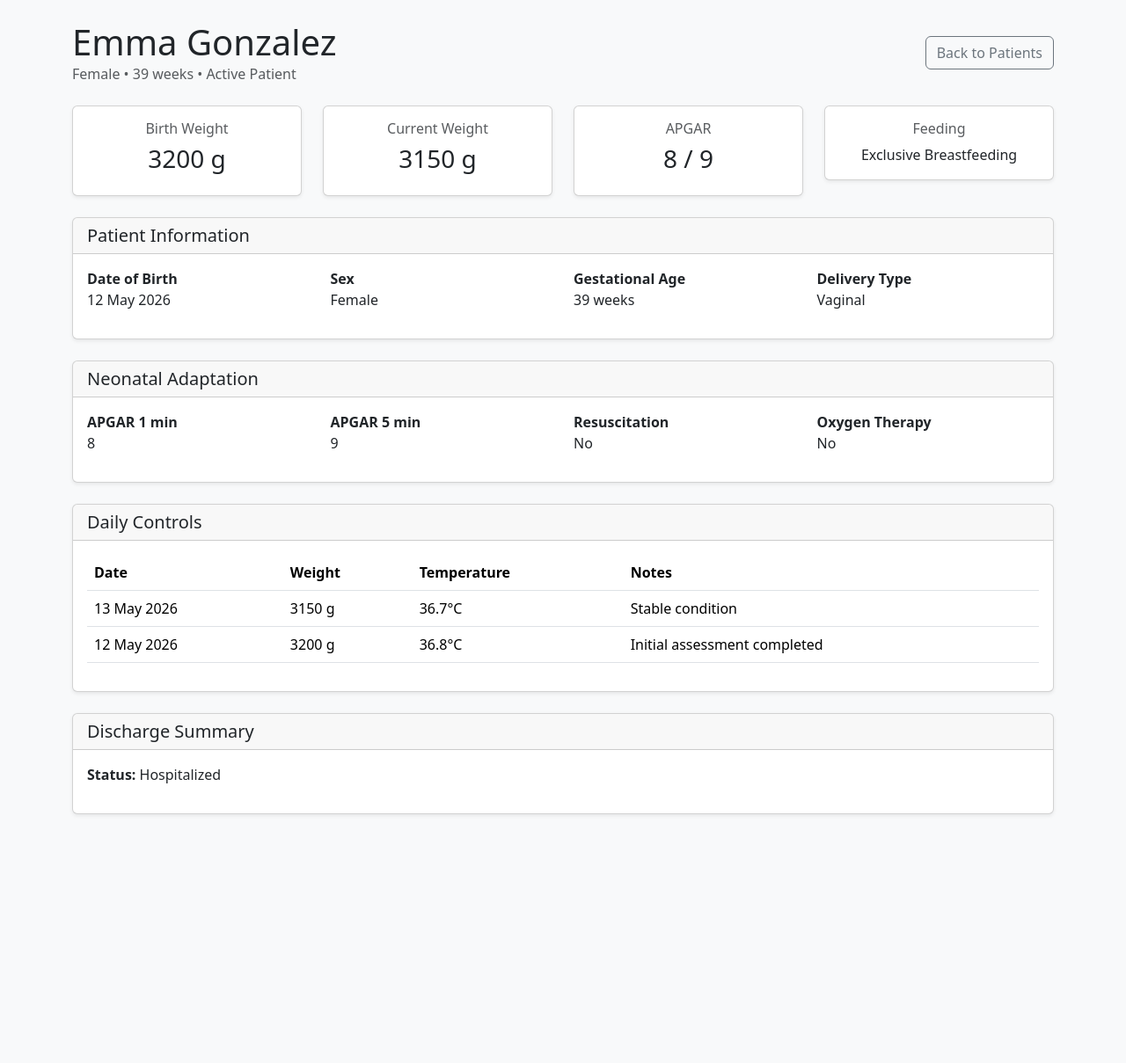
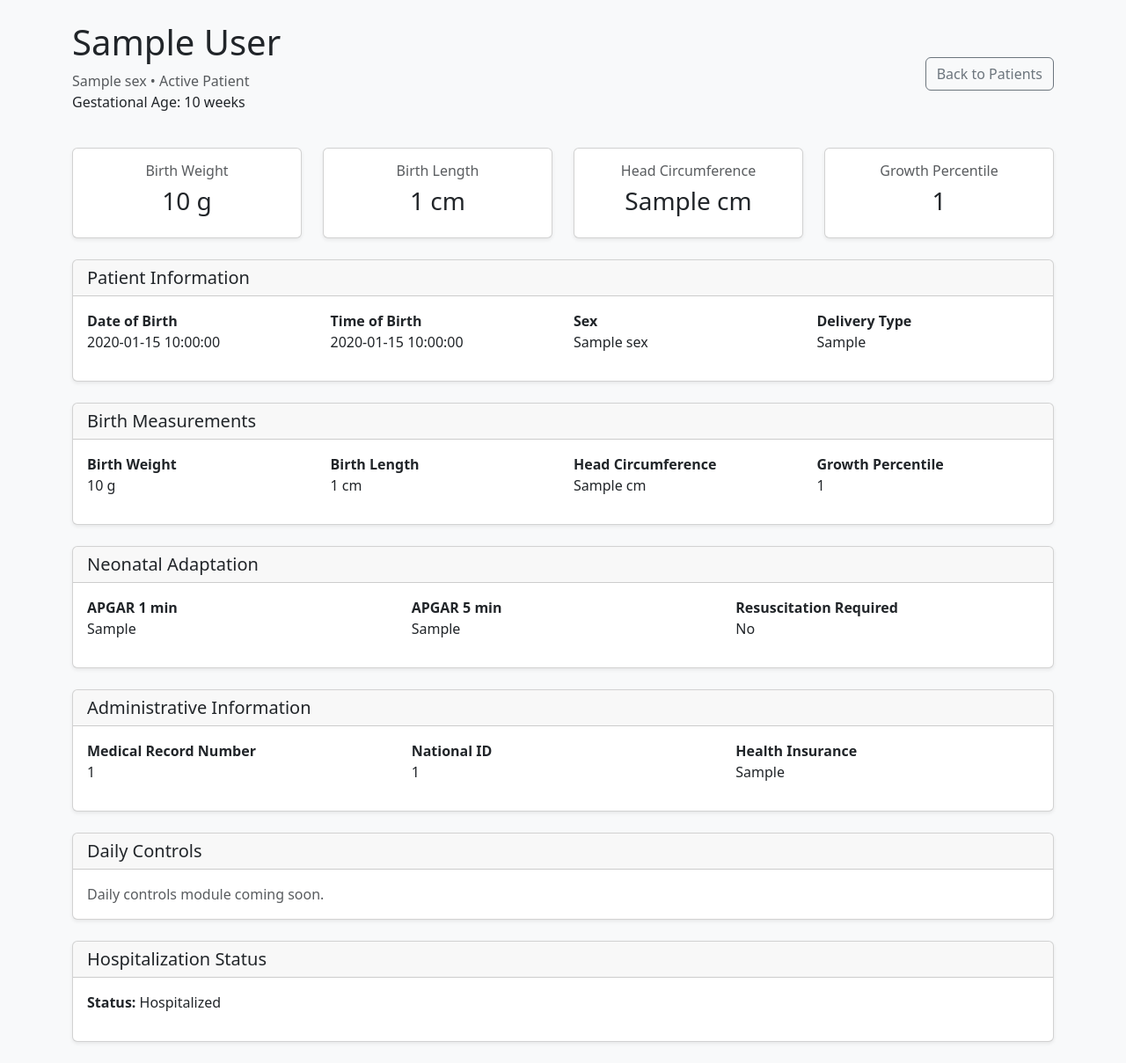
Before and after one commit to valehd/neonatal-ehr-system, a Flask app: template templates/patient_detail.html in a window 1280 px wide. Shown: the whole page at 88% size. Before the commit the page ends 927 px from the top, so only its background shows below. Run offline with Flask 3, Linux system fonts and the light colour scheme; the template is opened without the code that fills it: most values are stand-ins (such as "Sample title", 1, 10 or a date in 2020).

Commit message:
add forms in new patient.html

```diff
--- a/app.py
+++ b/app.py
@@ -1,4 +1,4 @@
-from flask import Flask, render_template
+from flask import Flask, render_template, request, redirect
 import os
 from dotenv import load_dotenv
 import mysql.connector
@@ -33,14 +33,47 @@ def patients():
 
 
 
-@app.route("/new-patient")
+@app.route("/new-patient", methods=["GET", "POST"])
 def new_patient():
+    if request.method == "POST":
+        first_name = request.form["first_name"]
+        last_name = request.form["last_name"]
+        sex = request.form["sex"]
+        gestational_age = request.form["gestational_age"]
+        birth_weight = request.form["birth_weight"]
+        date_of_birth = request.form["date_of_birth"]
+        time_of_birth = request.form["time_of_birth"]
+        delivery_type = request.form["delivery_type"]
+        birth_length = request.form["birth_length"]
+        head_circumference = request.form["head_circumference"]
+        growth_percentile = request.form["growth_percentile"]
+        apgar_1_min = request.form["apgar_1_min"]
+        apgar_5_min = request.form["apgar_5_min"]
+        resuscitation_required = request.form["resuscitation_required"]
+        medical_record_number = request.form["medical_record_number"]
+        national_id = request.form["national_id"]
+        health_insurance = request.form["health_insurance"]
+
+        cursor = connection.cursor()
+        cursor.execute(
+            "INSERT INTO patients (first_name, last_name, sex, gestational_age, birth_weight, date_of_birth, time_of_birth, delivery_type, birth_length, head_circumference, growth_percentile, apgar_1_min, apgar_5_min, resuscitation_required, medical_record_number, national_id, health_insurance) VALUES (%s, %s, %s, %s, %s, %s, %s, %s, %s, %s, %s, %s, %s, %s, %s, %s, %s)",
+            (first_name, last_name, sex, gestational_age, birth_weight, date_of_birth, time_of_birth, delivery_type, birth_length, head_circumference, growth_percentile, apgar_1_min, apgar_5_min, resuscitation_required, medical_record_number, national_id, health_insurance)
+        )
+        connection.commit()
+        cursor.close()
+
+        return redirect("/")
+
     return render_template("new_patient.html")
 
 
 @app.route("/patient/<int:id>")
 def patient_detail(id):
-    return render_template("patient_detail.html")
+    cursor = connection.cursor(dictionary=True)
+    cursor.execute("SELECT * FROM patients WHERE patient_id = %s", (id,))
+    patient = cursor.fetchone()
+    return render_template("patient_detail.html", patient=patient)
+
 
 
 if __name__ == "__main__":
--- a/templates/patient_detail.html
+++ b/templates/patient_detail.html
@@ -17,13 +17,23 @@
     <div class="d-flex justify-content-between align-items-center mb-4">
 
         <div>
-            <h1 class="mb-0">Emma Gonzalez</h1>
+            <h1>
+                {{ patient.first_name }}
+                {{ patient.last_name }}
+            </h1>
+
             <p class="text-muted mb-0">
-                Female • 39 weeks • Active Patient
+                {{ patient.sex }}
+                • Active Patient
+            </p>
+
+            <p>
+                Gestational Age:
+                {{ patient.gestational_age }} weeks
             </p>
         </div>
 
-        <a href="/patients" class="btn btn-outline-secondary">
+        <a href="/" class="btn btn-outline-secondary">
             Back to Patients
         </a>
 
@@ -37,7 +47,7 @@
             <div class="card shadow-sm text-center">
                 <div class="card-body">
                     <h6 class="text-muted">Birth Weight</h6>
-                    <h3>3200 g</h3>
+                    <h3>{{ patient.birth_weight }} g</h3>
                 </div>
             </div>
         </div>
@@ -45,8 +55,8 @@
         <div class="col-md-3">
             <div class="card shadow-sm text-center">
                 <div class="card-body">
-                    <h6 class="text-muted">Current Weight</h6>
-                    <h3>3150 g</h3>
+                    <h6 class="text-muted">Birth Length</h6>
+                    <h3>{{ patient.birth_length }} cm</h3>
                 </div>
             </div>
         </div>
@@ -54,8 +64,8 @@
         <div class="col-md-3">
             <div class="card shadow-sm text-center">
                 <div class="card-body">
-                    <h6 class="text-muted">APGAR</h6>
-                    <h3>8 / 9</h3>
+                    <h6 class="text-muted">Head Circumference</h6>
+                    <h3>{{ patient.head_circumference }} cm</h3>
                 </div>
             </div>
         </div>
@@ -63,8 +73,8 @@
         <div class="col-md-3">
             <div class="card shadow-sm text-center">
                 <div class="card-body">
-                    <h6 class="text-muted">Feeding</h6>
-                    <p class="mb-0">Exclusive Breastfeeding</p>
+                    <h6 class="text-muted">Growth Percentile</h6>
+                    <h3>{{ patient.growth_percentile }}</h3>
                 </div>
             </div>
         </div>
@@ -85,22 +95,60 @@
 
                 <div class="col-md-3">
                     <strong>Date of Birth</strong>
-                    <p>12 May 2026</p>
+                    <p>{{ patient.date_of_birth }}</p>
+                </div>
+
+                <div class="col-md-3">
+                    <strong>Time of Birth</strong>
+                    <p>{{ patient.time_of_birth }}</p>
                 </div>
 
                 <div class="col-md-3">
                     <strong>Sex</strong>
-                    <p>Female</p>
-                </div>
-
-                <div class="col-md-3">
-                    <strong>Gestational Age</strong>
-                    <p>39 weeks</p>
+                    <p>{{ patient.sex }}</p>
                 </div>
 
                 <div class="col-md-3">
                     <strong>Delivery Type</strong>
-                    <p>Vaginal</p>
+                    <p>{{ patient.delivery_type }}</p>
+                </div>
+
+            </div>
+
+        </div>
+
+    </div>
+
+    <!-- Birth Measurements -->
+
+    <div class="card shadow-sm mb-4">
+
+        <div class="card-header">
+            <h5 class="mb-0">Birth Measurements</h5>
+        </div>
+
+        <div class="card-body">
+
+            <div class="row">
+
+                <div class="col-md-3">
+                    <strong>Birth Weight</strong>
+                    <p>{{ patient.birth_weight }} g</p>
+                </div>
+
+                <div class="col-md-3">
+                    <strong>Birth Length</strong>
+                    <p>{{ patient.birth_length }} cm</p>
+                </div>
+
+                <div class="col-md-3">
+                    <strong>Head Circumference</strong>
+                    <p>{{ patient.head_circumference }} cm</p>
+                </div>
+
+                <div class="col-md-3">
+                    <strong>Growth Percentile</strong>
+                    <p>{{ patient.growth_percentile }}</p>
                 </div>
 
             </div>
@@ -121,24 +169,27 @@
 
             <div class="row">
 
-                <div class="col-md-3">
+                <div class="col-md-4">
                     <strong>APGAR 1 min</strong>
-                    <p>8</p>
+                    <p>{{ patient.apgar_1_min }}</p>
                 </div>
 
-                <div class="col-md-3">
+                <div class="col-md-4">
                     <strong>APGAR 5 min</strong>
-                    <p>9</p>
+                    <p>{{ patient.apgar_5_min }}</p>
                 </div>
 
-                <div class="col-md-3">
-                    <strong>Resuscitation</strong>
-                    <p>No</p>
-                </div>
+                <div class="col-md-4">
+                    <strong>Resuscitation Required</strong>
 
-                <div class="col-md-3">
-                    <strong>Oxygen Therapy</strong>
-                    <p>No</p>
+                    <p>
+                        {% if patient.resuscitation_required %}
+                            Yes
+                        {% else %}
+                            No
+                        {% endif %}
+                    </p>
+
                 </div>
 
             </div>
@@ -147,7 +198,40 @@
 
     </div>
 
-    <!-- Daily Controls -->
+    <!-- Administrative Information -->
+
+    <div class="card shadow-sm mb-4">
+
+        <div class="card-header">
+            <h5 class="mb-0">Administrative Information</h5>
+        </div>
+
+        <div class="card-body">
+
+            <div class="row">
+
+                <div class="col-md-4">
+                    <strong>Medical Record Number</strong>
+                    <p>{{ patient.medical_record_number }}</p>
+                </div>
+
+                <div class="col-md-4">
+                    <strong>National ID</strong>
+                    <p>{{ patient.national_id }}</p>
+                </div>
+
+                <div class="col-md-4">
+                    <strong>Health Insurance</strong>
+                    <p>{{ patient.health_insurance }}</p>
+                </div>
+
+            </div>
+
+        </div>
+
+    </div>
+
+    <!-- Future Daily Controls Module -->
 
     <div class="card shadow-sm mb-4">
 
@@ -157,47 +241,20 @@
 
         <div class="card-body">
 
-            <table class="table table-hover">
-
-                <thead>
-                    <tr>
-                        <th>Date</th>
-                        <th>Weight</th>
-                        <th>Temperature</th>
-                        <th>Notes</th>
-                    </tr>
-                </thead>
-
-                <tbody>
-
-                    <tr>
-                        <td>13 May 2026</td>
-                        <td>3150 g</td>
-                        <td>36.7°C</td>
-                        <td>Stable condition</td>
-                    </tr>
-
-                    <tr>
-                        <td>12 May 2026</td>
-                        <td>3200 g</td>
-                        <td>36.8°C</td>
-                        <td>Initial assessment completed</td>
-                    </tr>
-
-                </tbody>
-
-            </table>
+            <p class="text-muted mb-0">
+                Daily controls module coming soon.
+            </p>
 
         </div>
 
     </div>
 
-    <!-- Discharge -->
+    <!-- Discharge Summary -->
 
     <div class="card shadow-sm">
 
         <div class="card-header">
-            <h5 class="mb-0">Discharge Summary</h5>
+            <h5 class="mb-0">Hospitalization Status</h5>
         </div>
 
         <div class="card-body">
```
Also changed, not shown: templates/new_patient.html (+70 -9 lines), templates/new_control.html (added).
